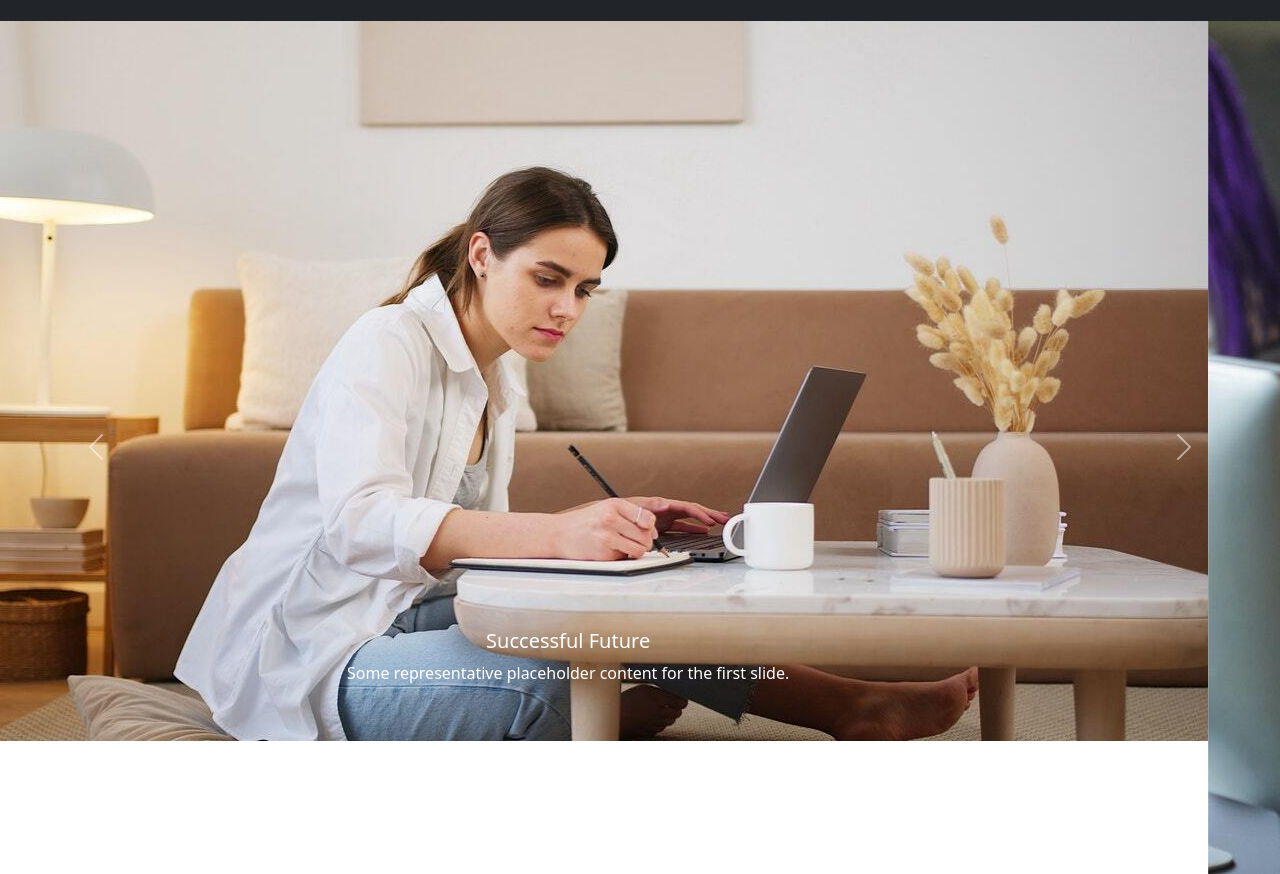
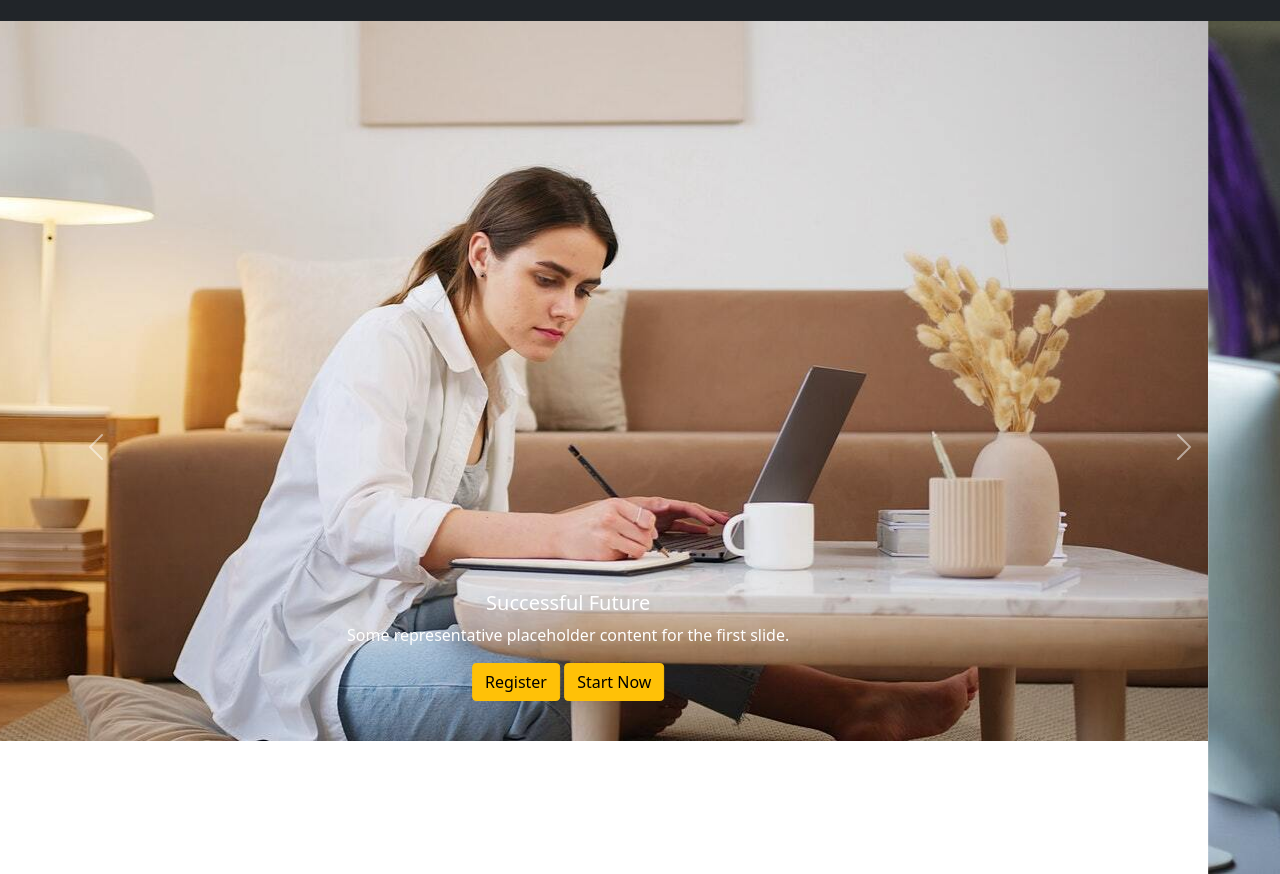
Before and after one commit to musagurbuz4661/Bootstrap-project, a plain HTML site: page index.html in a window 1280 px wide. Shown: the part 102-976 px from the top of the page. Drawn offline with nearby package versions, Linux system fonts and the light colour scheme.

Commit message:
carousel

```diff
--- a/index.html
+++ b/index.html
@@ -49,6 +49,8 @@
             <div class="carousel-caption d-none d-md-block">
               <h5>Successful Future</h5>
               <p>Some representative placeholder content for the first slide.</p>
+              <button class="btn btn-warning">Register</button>
+              <button class="btn btn-warning">Start Now</button>
             </div>
           </div>
           <div class="carousel-item">
@@ -56,6 +58,8 @@
             <div class="carousel-caption d-none d-md-block">
               <h5>Popular Education</h5>
               <p>Some representative placeholder content for the second slide.</p>
+              <button class="btn btn-warning">Register</button>
+              <button class="btn btn-warning">Start Now</button>
             </div>
           </div>
           <div class="carousel-item">
@@ -63,6 +67,8 @@
             <div class="carousel-caption d-none d-md-block">
               <h5>Best Online Courses</h5>
               <p>Some representative placeholder content for the third slide.</p>
+              <button class="btn btn-warning">Register</button>
+              <button class="btn btn-warning">Start Now</button>
             </div>
           </div>
         </div>
```
